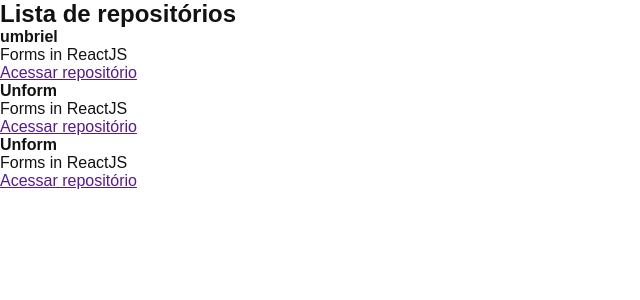
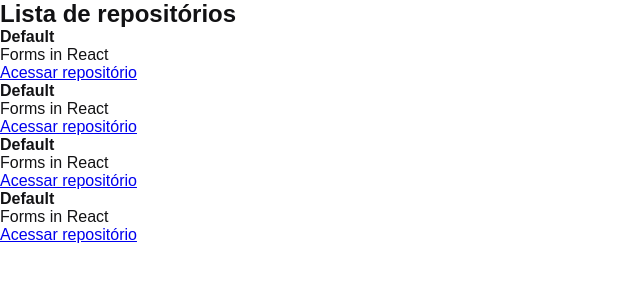
Before and after one commit to pedrojsx/github_explorer, a React app: page / in a window 1280 px wide. Shown: the top 300 px of the page, without its empty margins (0-640 px from the left). Built offline with nearby package versions, Linux system fonts and the light colour scheme.

Commit message:
Propriedades no React

```diff
--- /dev/null
+++ b/src/components/repository-item.jsx
@@ -0,0 +1,10 @@
+export function RepositoryItem(props) {
+  return (
+    <li>
+      <strong>{props.repository?.name || 'Default'}</strong>
+      <p>{props.repository.description}</p>
+
+      <a href={props.repository.link}>Acessar repositório</a>
+    </li>
+  )
+}
--- a/src/components/repository-list.jsx
+++ b/src/components/repository-list.jsx
@@ -1,4 +1,10 @@
-const repositoryName = 'umbriel'
+import { RepositoryItem } from './repository-item'
+
+const repository = {
+  name: '',
+  description: 'Forms in React',
+  link: 'https://github.com/unform/unform'
+}
 
 export function RepositoryList () {
   return (
@@ -6,26 +12,10 @@
       <h1>Lista de repositórios</h1>
 
       <ul>
-        <li>
-          <strong>{repositoryName}</strong>
-          <p>Forms in ReactJS</p>
-
-          <a href="">Acessar repositório</a>
-        </li>
-
-        <li>
-          <strong>Unform</strong>
-          <p>Forms in ReactJS</p>
-
-          <a href="">Acessar repositório</a>
-        </li>
-
-        <li>
-          <strong>Unform</strong>
-          <p>Forms in ReactJS</p>
-
-          <a href="">Acessar repositório</a>
-        </li>
+        <RepositoryItem repository={repository} />
+        <RepositoryItem repository={repository} />
+        <RepositoryItem repository={repository} />
+        <RepositoryItem repository={repository} />
       </ul>
     </section>
   )
```
